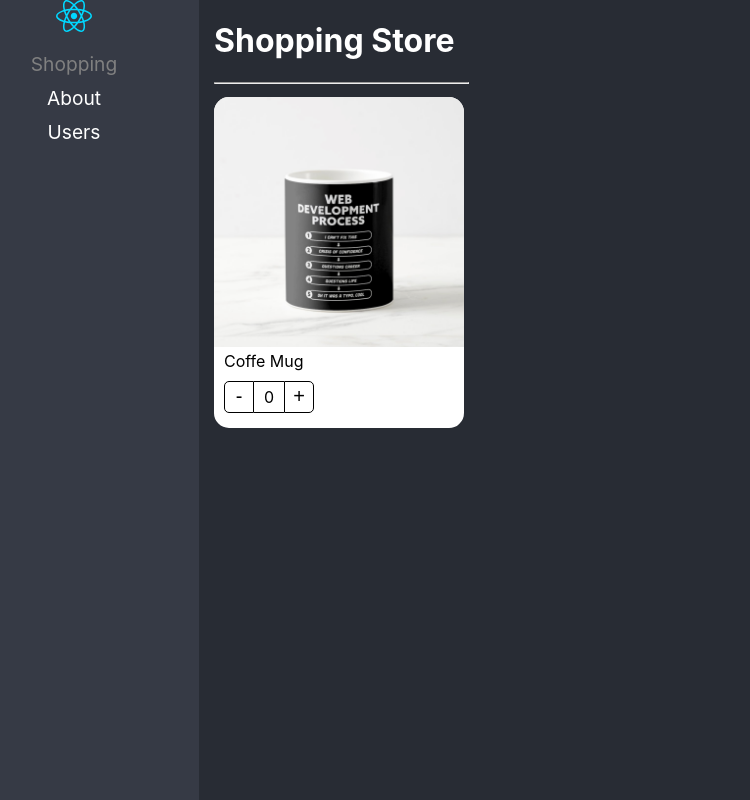
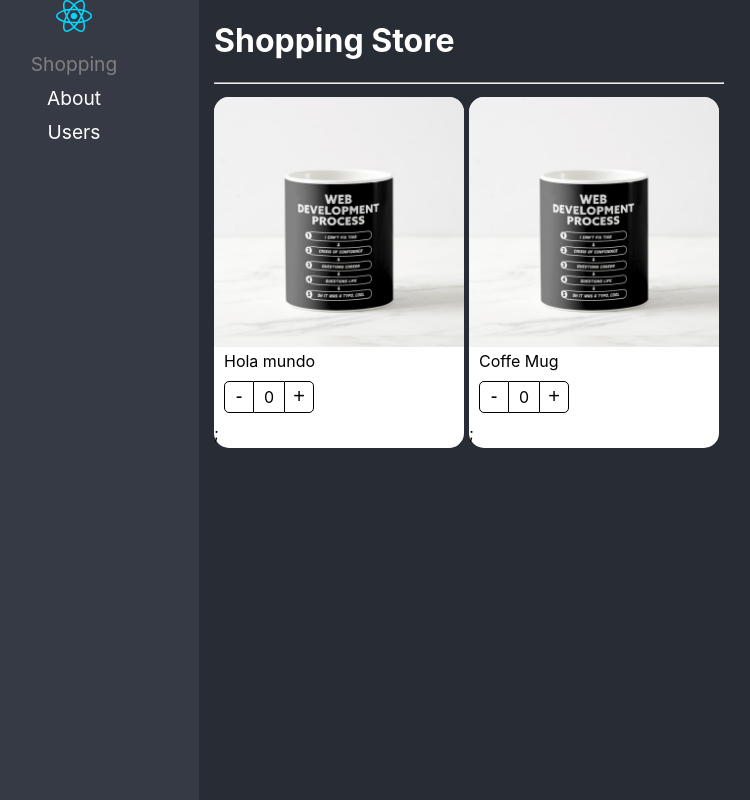
Before and after one commit to jeanortiz02/react-pro, a React (Vite) app in the folder 02-react-app/: page / in a window 1280 px wide. Shown: the whole page, without its empty margins (51-801 px from the left). Built offline with nearby package versions, Linux system fonts and the light colour scheme.

Commit message:
Component Compound Listo

```diff
--- /dev/null
+++ b/02-react-app/src/02-component-parrents/components/ProductButton.tsx
@@ -0,0 +1,22 @@
+import { useContext } from "react";
+import { ProductContext } from "./ProductCard";
+import style from '../styles/styles.module.css';
+
+
+export const ProductButton = () => {
+
+    const { counter, increaseBy } = useContext(ProductContext);
+
+
+    return (
+      <div className={ style.buttonsContainer }>
+
+        <button className={ style.buttonMinus } onClick={ ()=> increaseBy( -1 ) }>-</button>
+
+        <div className={ style.countLabel }>{counter}</div>
+
+        <button className={ style.buttonAdd } onClick={ ()=> increaseBy( 1 ) }>+</button>
+
+      </div>
+    )
+  }
--- /dev/null
+++ b/02-react-app/src/02-component-parrents/components/ProductCard.tsx
@@ -0,0 +1,43 @@
+
+import { createContext } from 'react';
+import { useProduct } from '../hooks/useProduct';
+import style from '../styles/styles.module.css';
+
+import { ProductCardProps, ProductContextProps } from '../interface/interfaces';
+
+
+
+export const ProductContext = createContext({} as ProductContextProps);
+const { Provider } = ProductContext;
+
+
+
+export const ProductCard = ({ children, product } : ProductCardProps) => {
+
+    const { counter, increaseBy } = useProduct();
+
+  return (
+    <Provider value={{
+      counter,
+      increaseBy,
+      product
+    }}>
+      <div className={style.productCard}>
+
+        { children };
+
+        {/* <ProductImage image={product.image} />
+
+        <ProductTitle title={product.title}/>
+
+        <ProductButton counter={counter} increaseBy={increaseBy} /> */}
+
+
+      </div>
+    </Provider>
+  )
+}
+
+// ProductCard.Title = ProductTitle;
+// ProductCard.Image = ProductImage;
+// ProductCard.Button = ProductButton;
--- /dev/null
+++ b/02-react-app/src/02-component-parrents/components/ProductImage.tsx
@@ -0,0 +1,22 @@
+import { useContext } from "react";
+import { ProductContext } from "./ProductCard";
+import noImage from '../assets/no-image.jpg';
+import style from '../styles/styles.module.css';
+
+export const ProductImage = ({ image  = ''})=> {
+
+    const {product} = useContext(ProductContext);
+    let imgToShow: string;
+
+    if (image) {
+      imgToShow = image;
+    } else if (product.image) {
+      imgToShow = product.image;
+    } else {
+      imgToShow = noImage;
+    }
+
+    return (
+      <img className={ style.productImg } src={ imgToShow} alt="Product Image" />
+    )
+  }
--- /dev/null
+++ b/02-react-app/src/02-component-parrents/components/ProductTitle.tsx
@@ -0,0 +1,17 @@
+import { useContext } from "react";
+import { ProductContext } from "./ProductCard";
+import style from '../styles/styles.module.css';
+
+
+export const ProductTitle = ({ title } : { title?: string}) => {
+
+    const {product} = useContext(ProductContext);
+
+    return (
+      <span
+      className={style.productDescription}
+      >
+        {title ? title : product.title}
+      </span>
+    )
+  }
--- /dev/null
+++ b/02-react-app/src/02-component-parrents/components/index.ts
@@ -0,0 +1,21 @@
+
+
+import {ProductCard as ProductCardHOC} from './ProductCard';
+
+import {ProductImage} from './ProductImage';
+import {ProductTitle} from './ProductTitle';
+import {ProductButton} from './ProductButton';
+import { ProductCardHOCProps } from '../interface/interfaces';
+
+
+
+// export {ProductCard} from './ProductCard';
+export {ProductImage} from './ProductImage';
+export {ProductTitle} from './ProductTitle';
+export {ProductButton} from './ProductButton';
+
+export const ProductCard : ProductCardHOCProps = Object.assign(ProductCardHOC, {
+    Image: ProductImage,
+    Title: ProductTitle,
+    Button: ProductButton,
+})
--- /dev/null
+++ b/02-react-app/src/02-component-parrents/interface/interfaces.ts
@@ -0,0 +1,25 @@
+import { ReactElement } from "react";
+
+export interface ProductCardProps {
+  children?: ReactElement | ReactElement[];
+  product: Product;
+}
+
+export interface Product {
+  id: string;
+  title: string;
+  image?: string;
+}
+
+export interface ProductContextProps {
+  product: Product;
+  counter: number;
+  increaseBy: (value: number) => void;
+}
+
+export interface ProductCardHOCProps {
+  ({ children, product }: ProductCardProps): JSX.Element;
+  Title: ({ title }: { title?: string; })=> JSX.Element;
+  Image: ({ image }: { image?: string; })=> JSX.Element;
+  Button: () => JSX.Element;
+}
--- a/02-react-app/src/02-component-parrents/pages/ProductCard.tsx
+++ /dev/null
@@ -1,68 +0,0 @@
-
-import { useProduct } from '../hooks/useProduct';
-import style from '../styles/styles.module.css';
-import noImage from '../assets/no-image.jpg';
-
-
-interface Props {
-  product: Product;
-}
-
-interface Product {
-  id: string;
-  title: string;
-  image?: string;
-}
-
-
-
-
-export const ProductImage = ({ image  = ''})=> {
-  return (
-    <img className={ style.productImg } src={ image ? image : noImage} alt="Product Image" />
-  )
-}
-
-export const ProductTitle = ({ title } : { title: string}) => {
-  return (
-    <span className={style.productDescription}>{title}</span>
-  )
-}
-
-interface ProductButtonProps {
-  counter: number;
-  increaseBy: (value: number) => void;
-}
-
-export const ProductButton = ( { counter, increaseBy} : ProductButtonProps ) => {
-  return (
-    <div className={ style.buttonsContainer }>
-
-      <button className={ style.buttonMinus } onClick={ ()=> increaseBy( -1 ) }>-</button>
-
-      <div className={ style.countLabel }>{counter}</div>
-
-      <button className={ style.buttonAdd } onClick={ ()=> increaseBy( 1 ) }>+</button>
-
-    </div>
-  )
-}
-
-
-export const ProductCard = ({ product } : Props) => {
-
-    const { counter, increaseBy } = useProduct();
-
-  return (
-    <div className={style.productCard}>
-
-      <ProductImage image={product.image} />
-
-      <ProductTitle title={product.title}/>
-
-      <ProductButton counter={counter} increaseBy={increaseBy} />
-
-
-    </div>
-  )
-}
--- a/02-react-app/src/02-component-parrents/pages/ShoppingPage.tsx
+++ b/02-react-app/src/02-component-parrents/pages/ShoppingPage.tsx
@@ -1,4 +1,5 @@
-import { ProductCard } from "./ProductCard"
+import { ProductButton, ProductCard, ProductImage, ProductTitle } from "../components"
+
 
 
 const product = {
@@ -20,7 +21,21 @@ export const ShoppingPage = () => {
             justifyContent: 'center',
           }}
         >
-          <ProductCard product={product }/>
+
+          <ProductCard product={product }>
+            <ProductCard.Image/>
+            <ProductCard.Title title="Hola mundo"/>
+            <ProductCard.Button/>
+          </ProductCard>
+
+
+
+          <ProductCard product={product }>
+            <ProductImage/>
+            <ProductTitle/>
+            <ProductButton/>
+          </ProductCard>
+
         </div>
     </div>
   )
```
